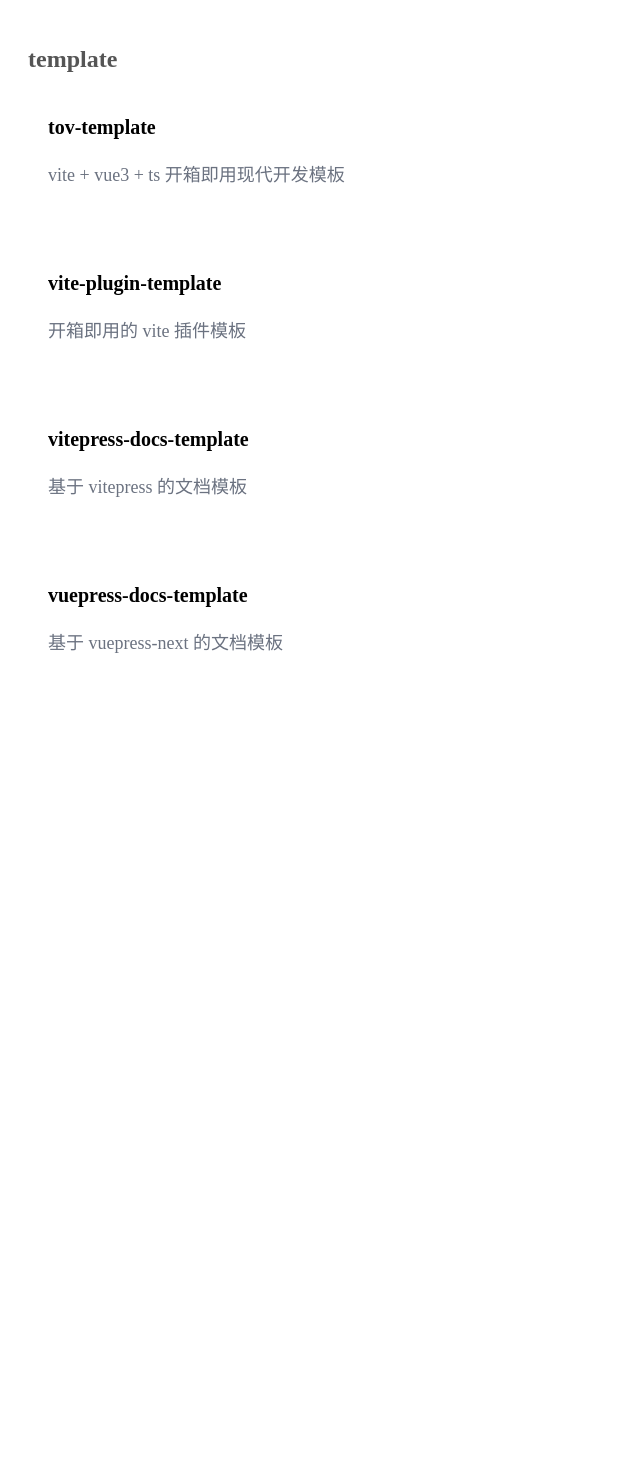
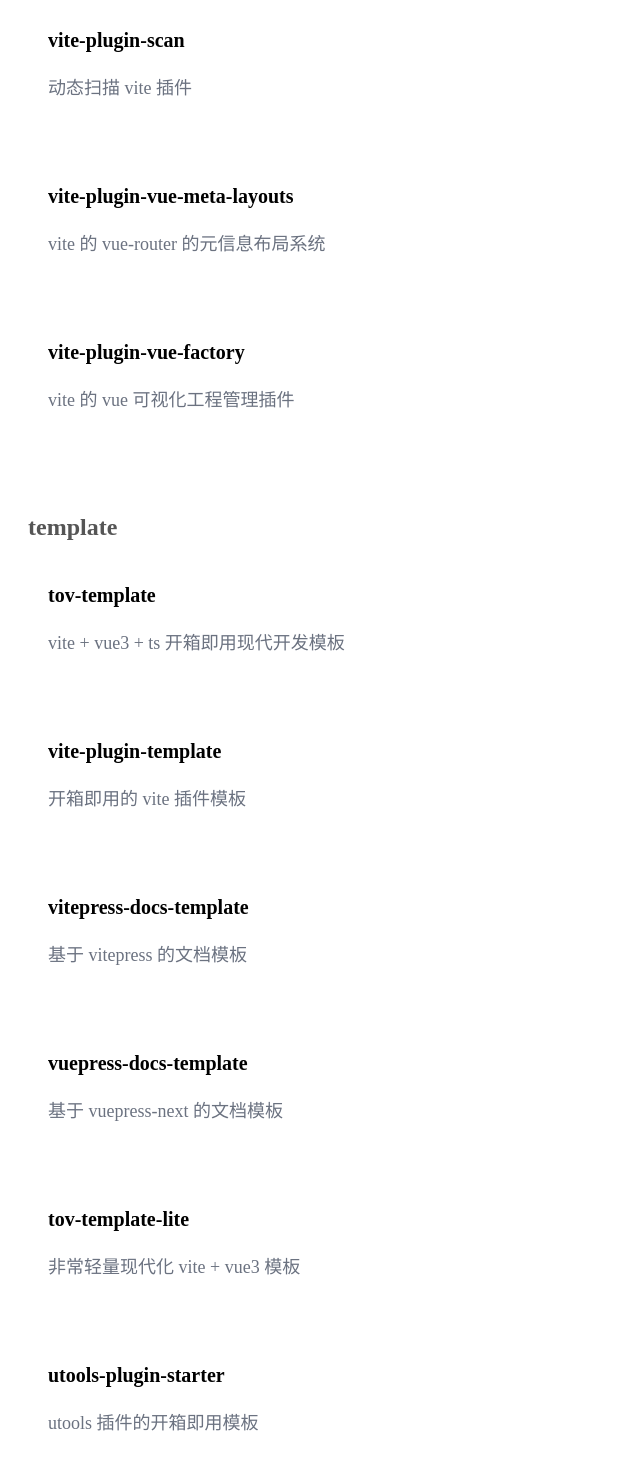
Before and after one commit to markthree/mysite, a Nuxt app: page / in a window 1280 px wide. Shown: the part 2311-3781 px from the top of the page, without its empty margins (0-640 px from the left). Before the commit the page ends 3116 px from the top, so only its background shows below. Built offline with nearby package versions, Linux system fonts and the light colour scheme.

Commit message:
chore: update project list

```diff
--- a/data/lists.ts
+++ b/data/lists.ts
@@ -23,6 +23,11 @@
 				title: 'tob-theme',
 				desc: 'tob-ui 的主题库',
 				link: 'https://github.com/dishait/tob-theme'
+			},
+			{
+				title: 'pinia-plugin-unistorage',
+				desc: 'uniapp 下 pinia 的本地数据缓存插件',
+				link: 'https://github.com/dishait/pinia-plugin-unistorage'
 			}
 		]
 	},
@@ -58,6 +63,16 @@
 				title: 'vite-plugin-scan',
 				desc: '动态扫描 vite 插件',
 				link: 'https://github.com/dishait/vite-plugin-scan'
+			},
+			{
+				title: 'vite-plugin-vue-meta-layouts',
+				desc: 'vite 的 vue-router 的元信息布局系统',
+				link: 'https://github.com/dishait/vite-plugin-vue-meta-layouts'
+			},
+			{
+				title: 'vite-plugin-vue-factory',
+				desc: 'vite 的 vue 可视化工程管理插件',
+				link: 'https://github.com/dishait/vite-plugin-vue-factory'
 			}
 		]
 	},
@@ -83,6 +98,36 @@
 				title: 'vuepress-docs-template',
 				desc: '基于 vuepress-next 的文档模板',
 				link: 'https://github.com/dishait/vuepress-docs-template'
+			},
+			{
+				title: 'tov-template-lite',
+				desc: '非常轻量现代化 vite + vue3 模板',
+				link: 'https://github.com/dishait/tov-template-lite'
+			},
+			{
+				title: 'utools-plugin-starter',
+				desc: 'utools 插件的开箱即用模板',
+				link: 'https://github.com/markthree/utools-plugin-starter'
+			}
+		]
+	},
+	{
+		title: 'other',
+		projects: [
+			{
+				title: 'npm-csr',
+				desc: '快速切换 npm 源',
+				link: 'https://github.com/markthree/npm-csr'
+			},
+			{
+				title: 'MShared',
+				desc: '开发过程中的总结分享',
+				link: 'https://github.com/dishait/MShared'
+			},
+			{
+				title: 'vue-dark-switch',
+				desc: '多合一的开箱即用 vue3 暗黑模式开关组件',
+				link: 'https://github.com/dishait/vue-dark-switch'
 			}
 		]
 	}
```
